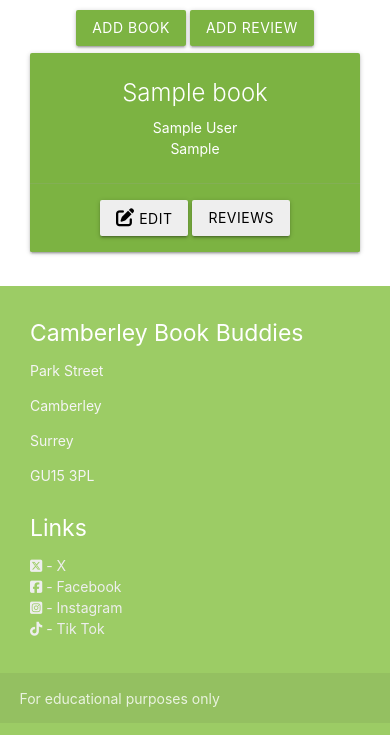
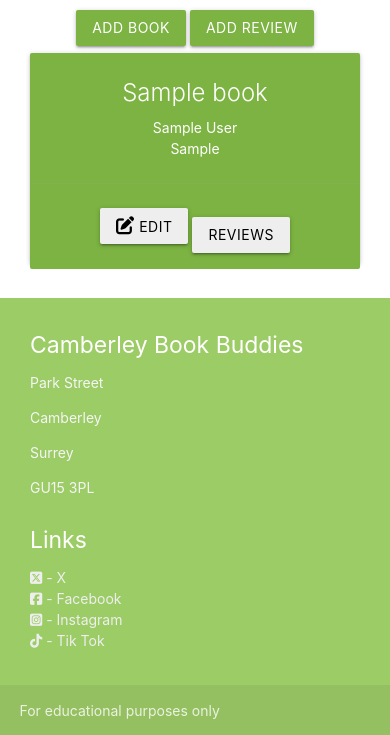
Before and after one commit to JCook22/camberley-book-buddies, a Flask app: page /library in a window 390 px wide. Shown: the part 363-1098 px from the top of the page. Before the commit the page ends 1070 px from the top, so only its background shows below. Run offline with Flask 2, Linux system fonts and the light colour scheme; tables that the repository leaves empty hold one stand-in row (values such as "Sample post").

Commit message:
Style library book cards to have a set height to improve responsive layout

```diff
--- a/camberleybookbuddies/static/css/style.css
+++ b/camberleybookbuddies/static/css/style.css
@@ -7,6 +7,8 @@ body {
 main {
     flex: 1 0 auto;
 }
+
+/*
 
 /* index.html styles */
 
@@ -27,3 +29,13 @@ main {
     left: 50%;
     transform: translate(-50%, -50%);
 }
+
+/* library.html styles */
+
+.book-card {
+    height: 25vh;
+}
+
+.review-btn {
+    margin-top: 2vh;
+}
--- a/camberleybookbuddies/templates/library.html
+++ b/camberleybookbuddies/templates/library.html
@@ -15,7 +15,7 @@
     <div class="row">
         {% for book in library %}
         <div class="col s12 m6 l3">
-            <div class="card light-green darken-1 center-align">
+            <div class="card light-green darken-1 center-align book-card">
                 <div class="card-content white-text">
                     <span class="card-title">{{ book.book_title }}</span>
                     <p>{{ book.book_author }}</p>
@@ -23,7 +23,7 @@
                 </div>
                 <div class="card-action">
                     <a href="{{ url_for('edit_book', book_id=book.id) }}" class="btn grey lighten-3 black-text"><i class="fa-solid fa-pen-to-square"></i> Edit</a>
-                    <a href="{{ url_for('reviews') }}" class="btn grey lighten-3 black-text">Reviews</a>
+                    <a href="{{ url_for('reviews') }}" class="btn grey lighten-3 black-text review-btn">Reviews</a>
                 </div>
             </div>
         </div>
```
